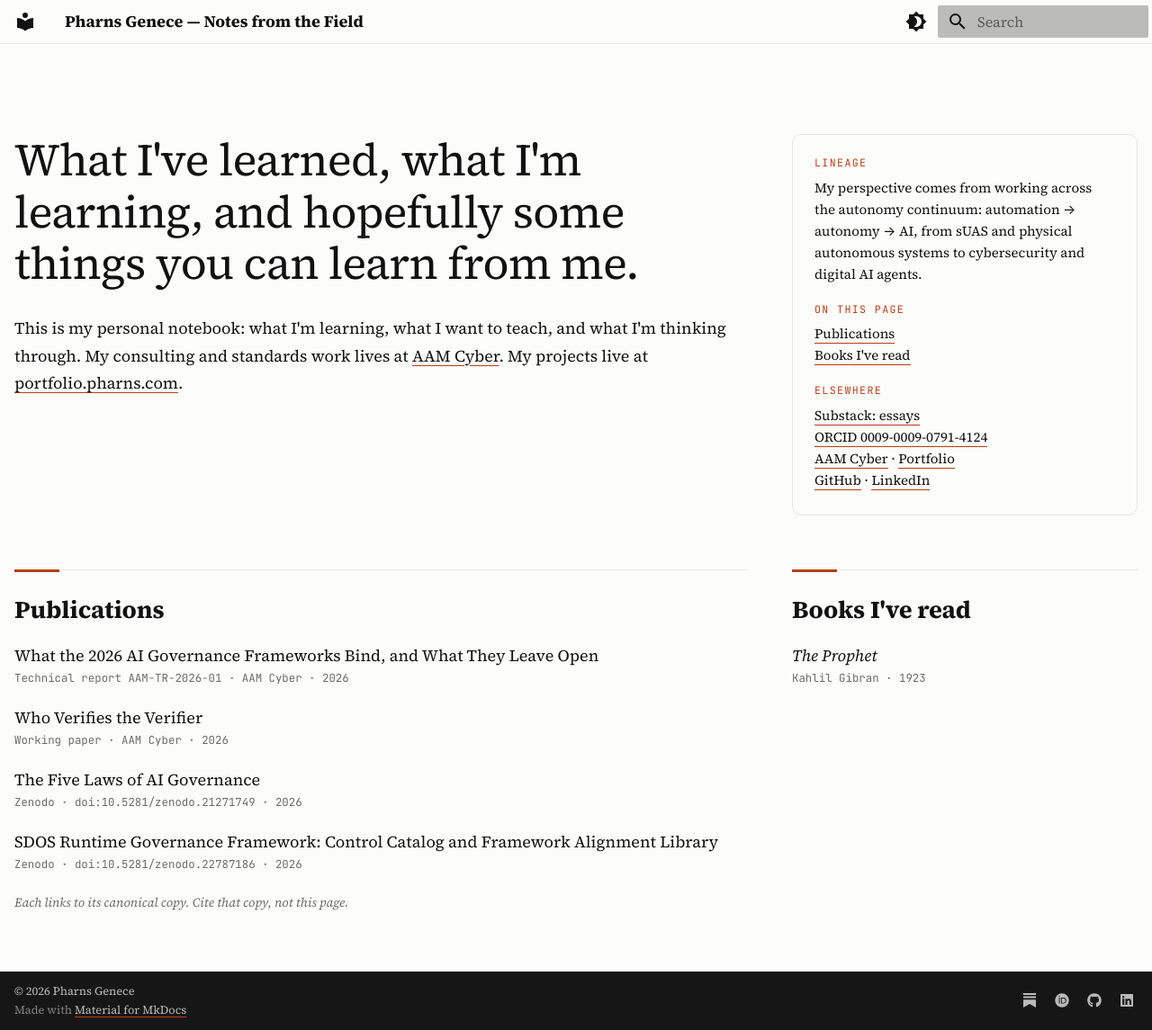
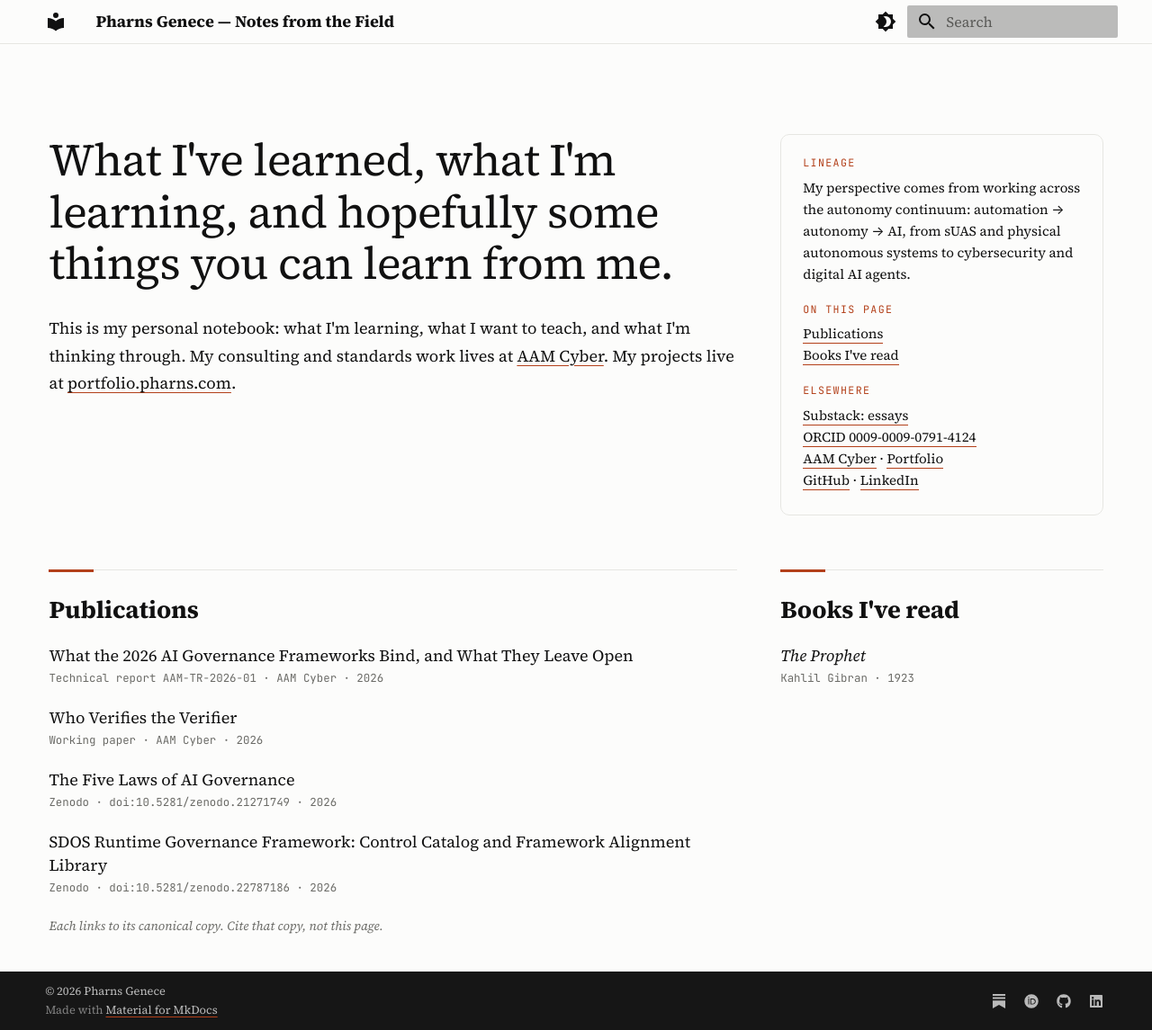
Before and after one commit to Pharns/research, an MkDocs documentation site: the page built from docs/index.md, in a window 1280 px wide and 1145 px high. Shown: the whole window at 90% size. Built offline with MkDocs 1.6.1 and Material for MkDocs 9.7.7, drawn with Linux system fonts in a browser that asks for light colours.

Commit message:
Wider side margins that scale with screen width

```diff
--- a/docs/assets/site.css
+++ b/docs/assets/site.css
@@ -60,7 +60,8 @@
 .md-typeset a:hover { color: var(--md-accent-fg-color); }
 
 /* Page width: use the desktop (Material default is 61rem) */
-.md-grid { max-width: 76rem; }
+/* Side margins scale with the screen; header, content and footer stay aligned */
+.md-grid { max-width: 76rem; padding-inline: clamp(0.4rem, 3vw, 2.4rem); }
 
 /* Home layout: fluid, 12-column on desktop, stacked on tablet/phone */
 .home { padding-top: 2.5rem; }
```
